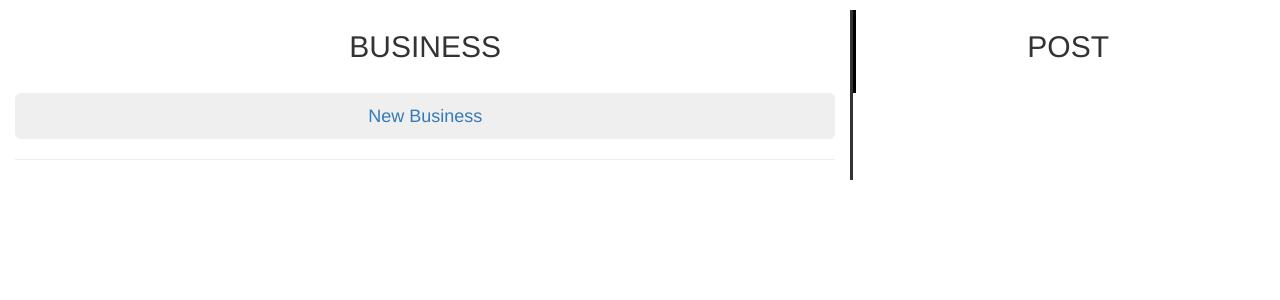
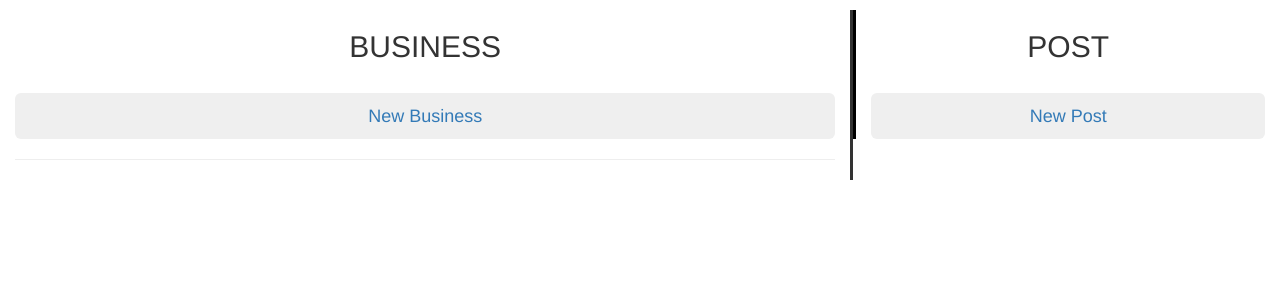
Before and after one commit to Imma7/Hood_Watch, a Django app: page /biz_in_hood/1 in a window 1280 px wide. Shown: the top 300 px of the page. Run offline with Django 3.2, Linux system fonts and the light colour scheme; some libraries are stand-ins or nearby versions.

Commit message:
Added new post form

```diff
--- a/hood/templates/hood.html
+++ b/hood/templates/hood.html
@@ -42,7 +42,13 @@
             <div class="col-md-4" style="border-left-style: solid; border-color:black;">
                 <h2 class="text-center"> POST </h2>
                 <br>
+                <a href="{% url 'new-post' %}"><button type="button" class="btn btn-secondary btn-lg btn-block" >New Post</button></a>
 
+                {% for post in posts %}
+                <p>{{ post.title }}</p>
+                <p>{{ post.content }}</p>
+                <small>{{post.neighbourhood.neighbourhood_name}}</small>
+                {% endfor %}
             </div>
 
         </div>
```
